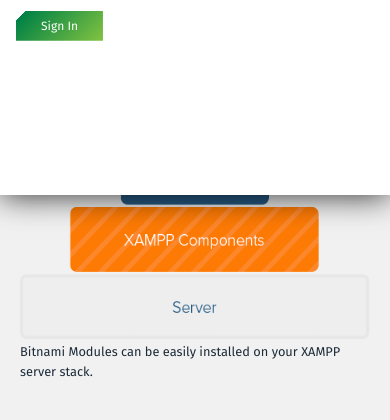
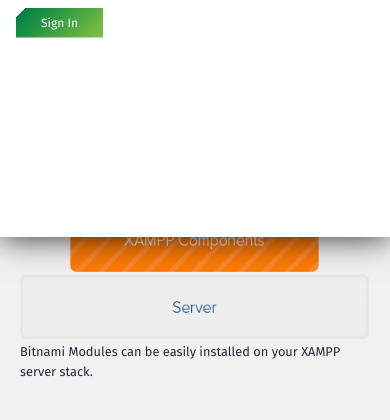
Before and after one commit to Shuaibmohd/Bitnami-VMware-clone, a plain HTML site: page index.html in a window 390 px wide. Both pictures are taken after a click on the element 347 px from the left and 37 px from the top of the page. Shown: the part 396-816 px from the top of the page. Drawn offline with Linux system fonts and the light colour scheme.

Commit message:
Update style.css

```diff
--- a/style.css
+++ b/style.css
@@ -800,7 +800,7 @@ main ul.top-menu li a:hover {
     top: 0;
     left: 0;
     width: 100%;
-    height: 70%;
+    height: 75%;
     background: #fff;
     z-index: 2;
     box-shadow: 0px 1px 30px rgba(0, 0, 0, 0.8);
@@ -870,7 +870,7 @@ main ul.top-menu li a:hover {
     padding: 0;
     display: inline-block;
     margin-left: 1em;
-    margin-top: 1.4em;
+    margin-top: 1.2em;
 }
 
 .mobile__menu .btn-primary {
@@ -879,14 +879,6 @@ main ul.top-menu li a:hover {
     font-size: 12px;
     font-family: inherit;
 }
-
-
-
-
-
-
-
-
 
 
 /* Media Quries */
```
